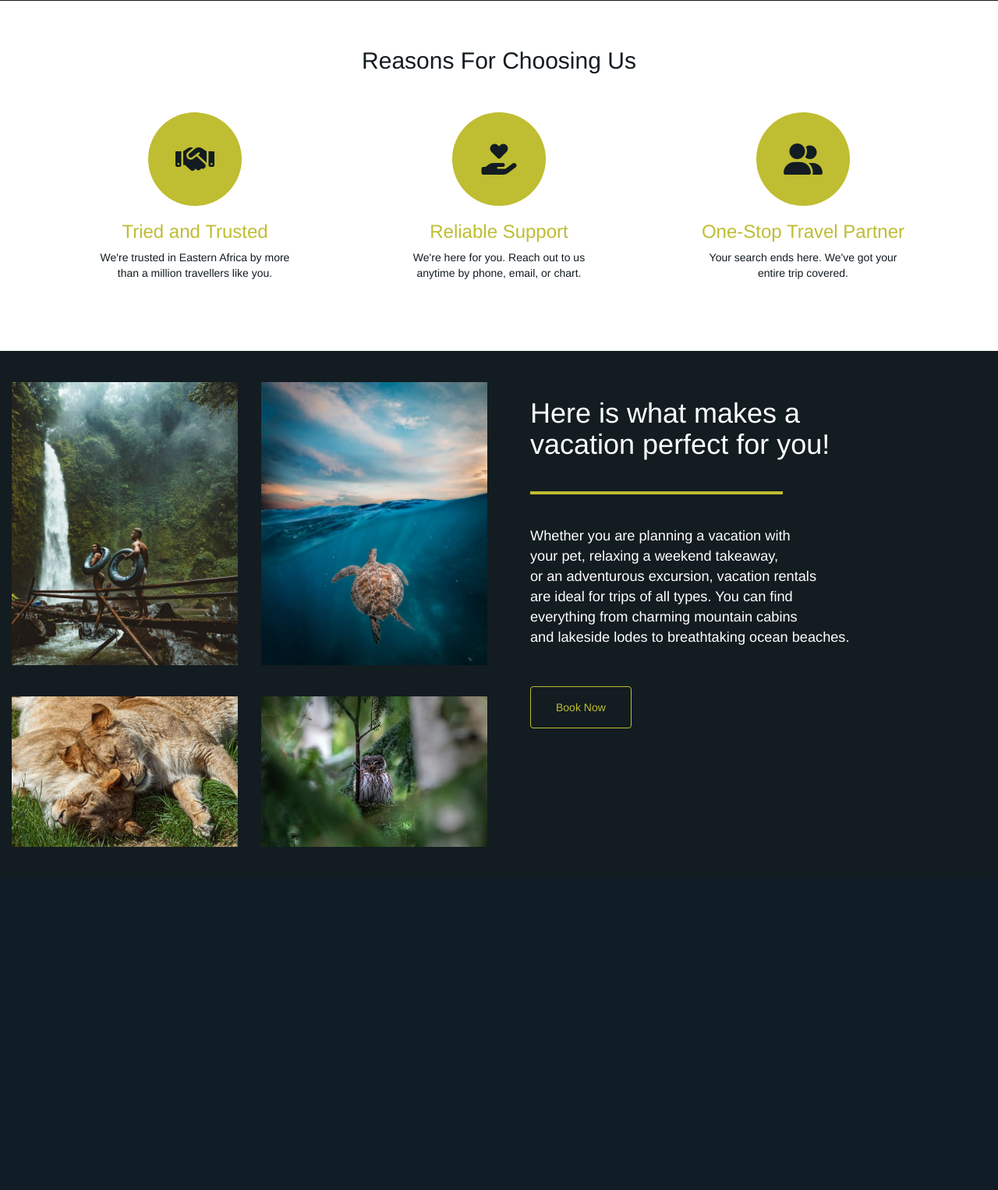
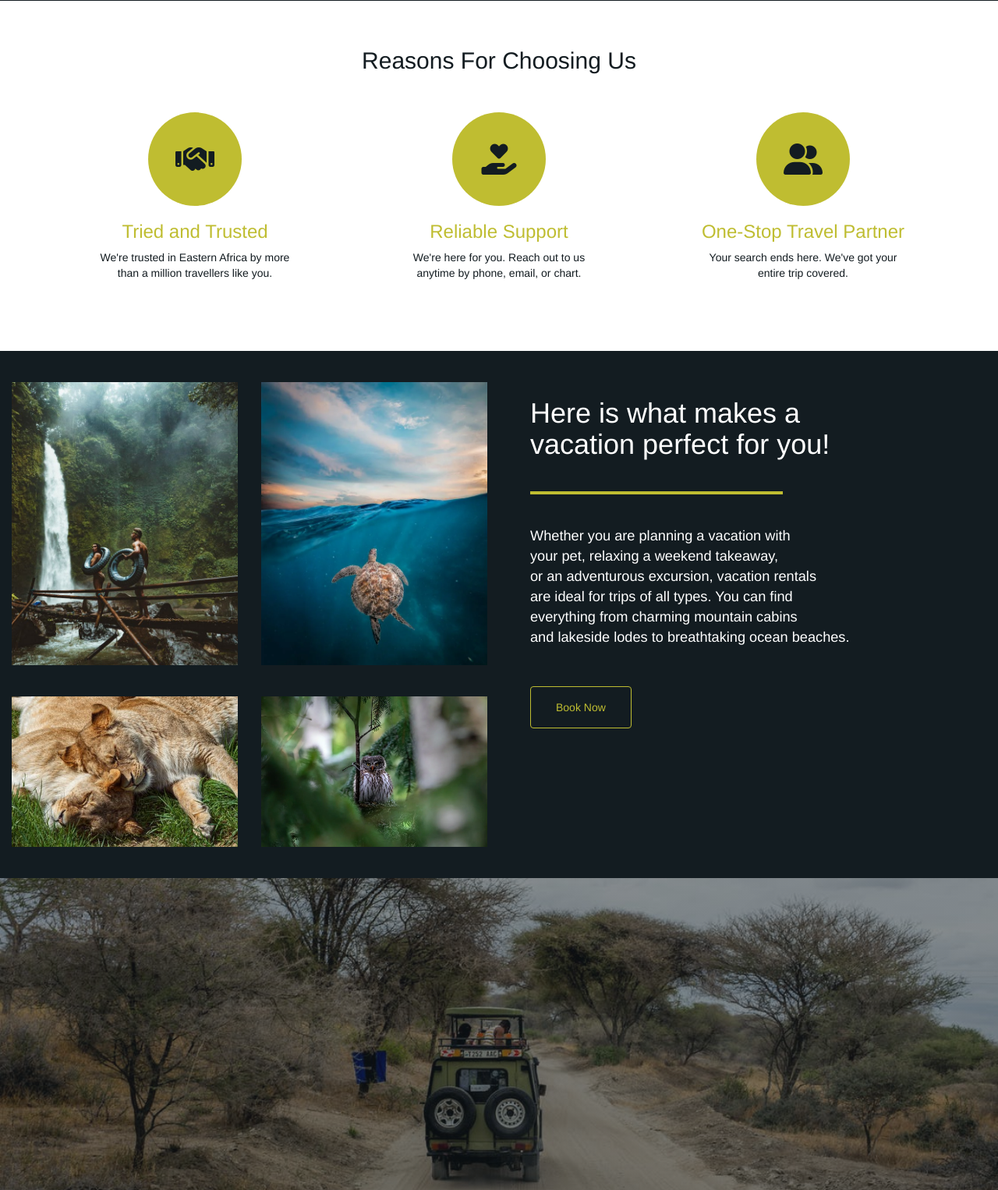
Before and after one commit to IvyJeptoo/Tours-and-Travel, a Flask app: page / in a window 1280 px wide; the page is wider, and only the part inside the window is pictured. Shown: the part 1442-2968 px from the top of that part at 78% size. Before the commit the page ends 2528 px from the top of that part, so only its background shows below. Run offline with Flask 2, Linux system fonts and the light colour scheme; some libraries are stand-ins or nearby versions.

Commit message:
style --add background for footer

```diff
--- a/app/static/css/index.css
+++ b/app/static/css/index.css
@@ -140,5 +140,17 @@
 
 .booknow:hover{
   background-color: #bfbd31;
-  color: #131C21;
+  color: rgb(19, 28, 33);
 }
+
+.footer{
+  background-image:linear-gradient(to bottom, rgba(19, 28, 33, 0.5), rgba(19, 28, 33, 0.5)), url(../images/pexels-photo-4404524.jpeg);
+  background-repeat: no-repeat;
+  background-size: cover;
+  background-position: center;
+  min-height: 50vh;
+}
+
+.hr-nav{
+  margin-bottom: 0;
+}
--- a/app/templates/index.html
+++ b/app/templates/index.html
@@ -89,5 +89,9 @@
 </div>
 
 
+<div class="container-fluid footer">
+  <div class="row">
 
+  </div>
+</div>
 {% endblock %}
--- a/app/templates/navbar.html
+++ b/app/templates/navbar.html
@@ -22,5 +22,5 @@
 
       </div>
 
-  </div><hr>
+  </div><hr class="hr-nav">
 </div>
```
Also changed, not shown: app/static/images/pexels-photo-4404524.jpeg (added).
